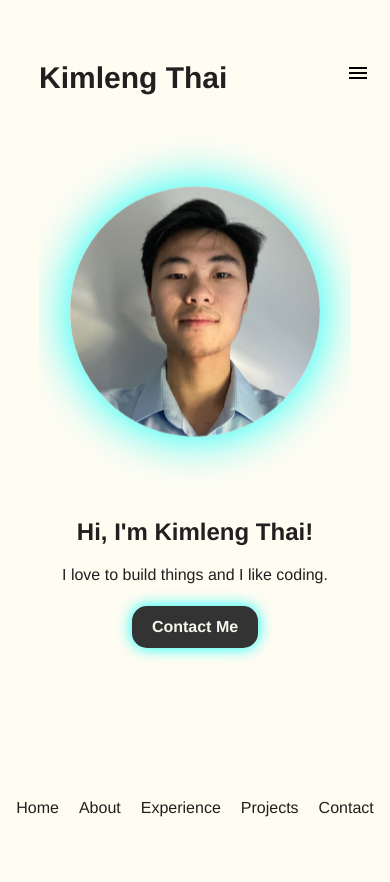
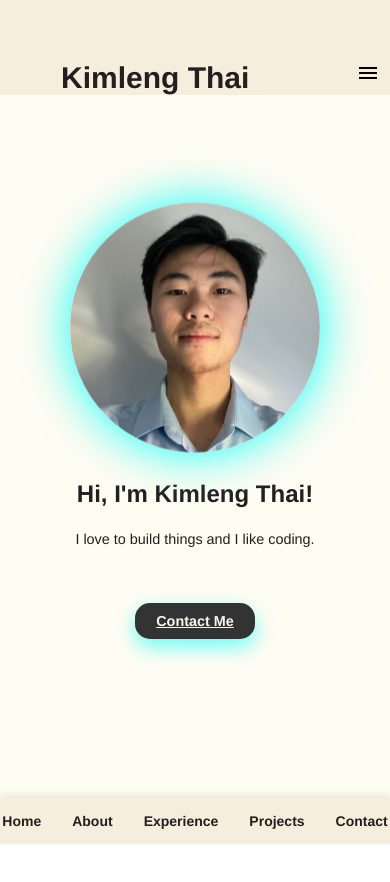
Before and after one commit to kimlengthai/KimlengThai-ePortfolio, a React (Vite) app: page / in a window 390 px wide. Shown: the top 882 px of the page. After the commit the page ends 844 px from the top, so only its background shows below. Built offline with nearby package versions, Linux system fonts and the light colour scheme.

Commit message:
Update my Hero section

```diff
--- a/src/components/Hero/Hero.jsx
+++ b/src/components/Hero/Hero.jsx
@@ -3,6 +3,7 @@ import profilePicture from '/assets/profile/profilePicture.jpeg';
 
 export const Hero = () => {
   return (
+    <>
       <section className={styles.container}>
         <div className={styles.content}>
           <h1 className={styles.title}>Hi, I&apos;m Kimleng Thai!</h1>
@@ -12,15 +13,15 @@ export const Hero = () => {
         <img src={profilePicture} alt="My profile image" className={styles.heroImg} />
         <div className={styles.topBlur}></div>
         <div className={styles.bottomBlur}></div>
+      </section>
 
-    <div className={styles.navigation}>
+      <nav className={styles.navigation}>
         <a href="#home">Home</a>
         <a href="#about">About</a>
         <a href="#experience">Experience</a>
         <a href="#project">Projects</a>
         <a href="#contact">Contact</a>
-    </div>
-
-    </section>
-  )
-}
+      </nav>
+    </>
+  );
+};
--- a/src/components/Hero/Hero.module.css
+++ b/src/components/Hero/Hero.module.css
@@ -5,13 +5,12 @@
   display: flex;
   flex-direction: column-reverse;
   align-items: center;
-    justify-content: space-between;
-    margin-top: 39px;
-    margin-left: 10%;
-    margin-right: 10%;
+  justify-content: center;  /* Center vertically */
+  margin: -70px 10%;
   text-align: center;
-    padding-bottom: 20px;
+  padding-bottom: 80px; /* Add space for fixed nav */
   overflow: hidden;
+  position: relative;
 }
 
 .content {
@@ -20,143 +19,207 @@
   align-items: center;
   color: var(--color-text);
   z-index: 1;
-    height: 480px;
+  /* Use auto height for flexibility */
+  height: auto;
+  max-width: 480px;
+  width: 100%;
+  padding: 0 10px; /* padding on smaller screens */
 }
 
 .title {
-    font-size: 30px;
-    font-weight: bold;
-    margin-top: 40px;
+  font-size: 2rem;
+  font-weight: 700;
+  margin-top: -15px;
   margin-bottom: 20px;
-    font-family: Helvetica;
+  font-family: 'Helvetica Neue', Helvetica, Arial, sans-serif;
+  line-height: 1.2;
 }
 
 .description {
-    font-size: 20px;
-    font-family: Helvetica;
+  font-size: 1.25rem;
   font-weight: 400;
   margin-bottom: 52px;
-    text-align: center; /* Center align the text horizontally */
-    display: flex; /* Use flexbox */
-    align-items: center; /* Align items vertically */
-    justify-content: center; /* Center justify the content horizontally */
+  text-align: left;
+  line-height: 1.5;
 }
 
 .contactBtn {
-    text-decoration: none;
   background-color: var(--neutral-color-3);
   color: var(--primary-color);
   border-radius: 15px;
-    font-size: 20px;
+  font-size: 1.25rem;
   font-weight: 600;
-    padding: 17px 26px;
-    box-shadow: 0 0 15px 0 rgb(7, 255, 251);
+  padding: 17px 32px;
+  box-shadow: 0 8px 20px rgba(7, 255, 251, 0.6);
   transition: background-color 0.3s, color 0.3s, transform 0.3s;
   margin-top: -30px;
+  display: inline-block;
+  width: auto;
+  min-width: 180px; /* ensures button doesn't get too narrow */
+  text-align: center;
+  white-space: nowrap;
 }
 
 .contactBtn:hover {
   background-color: var(--primary-color);
   color: var(--neutral-color-3);
-    transform: scale(1.05); /* Zoom in effect */
+  transform: scale(1.1);
 }
 
 .heroImg {
-    width: 45%; /* Reduce the width of the profile image */
-    max-width: 350px; /* Limit the maximum width */
+  width: 45vw;           /* width relative to viewport */
+  max-width: 300px;      /* cap max width */
+  min-width: 150px;      /* ensure it doesn't shrink too much */
+  height: auto;
   z-index: 1;
   border-radius: 50%;
-    animation-name: floating;
-    animation-duration: 3s;
-    animation-iteration-count: infinite;
-    animation-timing-function: ease-in-out;
   box-shadow: 0 0 50px 0 rgb(7, 255, 251);
-    margin-top: 20px; /* Add margin on top to create space */
+  margin-top: 10px;
+  margin-bottom: 40px; /* space below image */
+  object-fit: cover; /* keep aspect ratio */
 }
 
-
+/* Animation */
 @keyframes floating {
-    0% {
-        transform: translate(0, 0px);
-    }
-    50% {
-        transform: translate(0, 10px);
-    }
-    100% {
-        transform: translate(0, -0px);
-    }
+  0% { transform: translate(0, 0px); }
+  50% { transform: translate(0, 10px); }
+  100% { transform: translate(0, 0px); }
 }
 
-.topBlur {
+@keyframes fadeInUp {
+  from { opacity: 0; transform: translateY(15px); }
+  to { opacity: 1; transform: translateY(0); }
+}
+
+.content {
+  animation: fadeInUp 1s ease forwards;
+  animation-delay: 0.3s;
+}
+
+.heroImg {
+  animation: fadeInUp 1s ease forwards 0.3s, floating 3s ease-in-out infinite;
+}
+
+.topBlur, .bottomBlur {
   position: absolute;
-    width: 100%; /* Adjust to 100% to ensure it spans the entire width */
-    min-width: 100%; /* Adjust as necessary */
-    top: -128px;
-    left: -10vw;
+  width: 100%;
+  min-width: 100%;
   border-radius: 764px;
-    background-color: var(--color-primary);
+  background-color: var(--primary-color);
   filter: blur(100px);
   z-index: 0;
 }
 
+.topBlur {
+  top: -128px;
+  left: -10vw;
+}
+
 .bottomBlur {
-    position: absolute;
-    width: 100%; /* Adjust to 100% to ensure it spans the entire width */
-    min-width: 100%; /* Adjust as necessary */
   top: 246px;
   right: -25vw;
-    border-radius: 764px;
-    background-color: var(--color-primary);
-    filter: blur(100px);
-    z-index: 0;
 }
 
 .navigation {
+  position: fixed;
+  bottom: 0;
+  left: 0;
+  width: 100%;
+  background-color: var(--color-navbar);
   display: flex;
-    position: absolute;
-    bottom: 0px;
-    gap: 20px;
-    align-items: center;
   justify-content: center;
-    margin-bottom: 20px;
-    width: 100%; /* Ensure full width */
-    z-index: 2;
+  gap: 30px;
+  padding: 15px 0;
+  box-shadow: 0 -3px 8px rgba(0,0,0,0.1);
+  z-index: 999;
 }
 
 .navigation a {
-    margin: 5px 0;
-    font-size: 16px;
   color: var(--color-text);
   text-decoration: none;
-    height: 20px;
+  font-weight: 600;
+  font-size: 1rem;
+  padding: 5px 10px;
+  transition: background-color 0.3s ease, color 0.3s ease;
+  border-radius: 5px;
 }
 
+.navigation a:hover {
+  background-color: var(--secondary-color-1);
+  color: var(--neutral-color-1);
+}
+
+/* Responsive Breakpoints */
+
+/* Tablets and below */
 @media screen and (max-width: 835px) {
   .container {
     flex-direction: column-reverse;
+    margin-left: 5%;
+    margin-right: 5%;
+    gap: 30px;
   }
   .content {
-        align-items: center;
+    max-width: 100%;
+    padding: 0 20px;
   }
   .title {
-        font-size: 24px;
+    font-size: 1.5rem;
   }
   .description {
-        font-size: 16px;
+    font-size: 1rem;
+    text-align: center; /* center text for small screens */
   }
   .contactBtn {
-        font-size: 16px;
-        padding: 12px 20px;
+    font-size: 1rem;
+    padding: 12px 24px;
+    min-width: 140px;
+    margin-top: 0;
   }
   .heroImg {
-        width: 80%; /* Reduce the width of the profile image */
-        z-index: 1;
-        border-radius: 50%;
-        animation-name: floating;
-        animation-duration: 3s;
-        animation-iteration-count: infinite;
-        animation-timing-function: ease-in-out;
-        box-shadow: 0 0 50px 0 rgb(7, 255, 251);
-        margin-top: 50px; /* Add margin on top to create space */
+    width: 60vw;
+    max-width: 300px;
+    min-width: 180px;
+    margin-top: 30px;
+    margin-bottom: 30px;
   }
 }
+
+@media screen and (max-width: 600px) {
+  .navigation {
+    gap: 15px;
+    padding: 10px 0;
+  }
+  .navigation a {
+    font-size: 0.875rem;
+    padding: 5px 8px;
+  }
+}
+
+/* Phones and very small screens */
+@media screen and (max-width: 480px) {
+  .container {
+    margin-left: 3%;
+    margin-right: 3%;
+    gap: 20px;
+  }
+  .title {
+    font-size: 1.5rem;
+  }
+  .description {
+    font-size: 0.9rem;
+    text-align: center;
+  }
+  .contactBtn {
+    font-size: 0.9rem;
+    padding: 10px 20px;
+    min-width: 120px;
+  }
+  .heroImg {
+    width: 70vw;
+    max-width: 250px;
+    min-width: 150px;
+    margin-top: 25px;
+    margin-bottom: 25px;
+  }
+}
--- a/src/components/Navbar/Navbar.module.css
+++ b/src/components/Navbar/Navbar.module.css
@@ -6,8 +6,10 @@
   flex-direction: column;
   align-items: flex-start;
   padding-top: 61px;
+  padding-left: 61px;
   z-index: 2;
-  margin: 0 10%;
+  /* margin: 0 10%; */
+  background-color: var(--color-navbar);
 }
 
 .title {
@@ -24,11 +26,12 @@
 
 .menu {
   position: absolute;
-  right: -50px;
-  margin-right: 10%;
+  right: 10px; /* Anchors it to the right */
+  top: 10;   /* Optional: anchors it to the top if needed */
+  display: flex;
   flex-direction: column;
   align-items: flex-end;
-  gap: 11px;
+  gap: 10px;
   z-index: 3;
 }
 
@@ -39,9 +42,12 @@
   gap: 13px;
   list-style: none;
   border-radius: 10px;
-  background-color: #FFFFFF;
+  /* background-color: var(--color-navbar); */
   padding: 24px 33px;
-  box-shadow: 0 0 10px 0 rgb(7, 255, 251);
+  backdrop-filter: blur(6px);
+  background-color: rgba(245, 238, 220, 0.85);
+  transition: all 0.3s ease;
+  /* box-shadow: 0 0 10px 0 rgb(7, 255, 251); */
   width: 160px;
 }
 
--- a/src/vars.css
+++ b/src/vars.css
@@ -1,14 +1,28 @@
 :root {
-    /* Colours */
+    /* 🌞 Light Mode (Default) */
     --color-text: #231F20;
     --primary-color: #F6F7EB;
-    --secondary-color-1: #009688;
+    --secondary-color-1: #E2C799;
     --secondary-color-2: #FF6F61;
     --neutral-color-1: #FFFFFF;
     --neutral-color-2: #E0E0E0;
     --neutral-color-3: #333333;
     --color-bg: #FFFCF2;
+    --color-navbar: #F5EEDC;
+    --cool-accent: #4A6C6F;
+}
 
-    /* Fonts */
-
+/* 🌙 Dark Mode Overrides */
+@media (prefers-color-scheme: dark) {
+  :root {
+    --color-text: #F6F7EB;          /* light text on dark bg */
+    --primary-color: #2E2E2E;       /* darker neutral base */
+    --secondary-color-1: #FF9F66;   /* brighter tan/orange pop */
+    --secondary-color-2: #FF6F61;   /* keep the accent (works well) */
+    --neutral-color-1: #1A1A1A;     /* deepest background */
+    --neutral-color-2: #333333;     /* for cards/sections */
+    --neutral-color-3: #AAAAAA;     /* lighter gray for contrast */
+    --color-bg: #121212;            /* general page background */
+    --color-navbar: #1F1F1F;        /* navbar background */
+  }
 }
```
Lines whose indentation alone changed are shown as unchanged.
